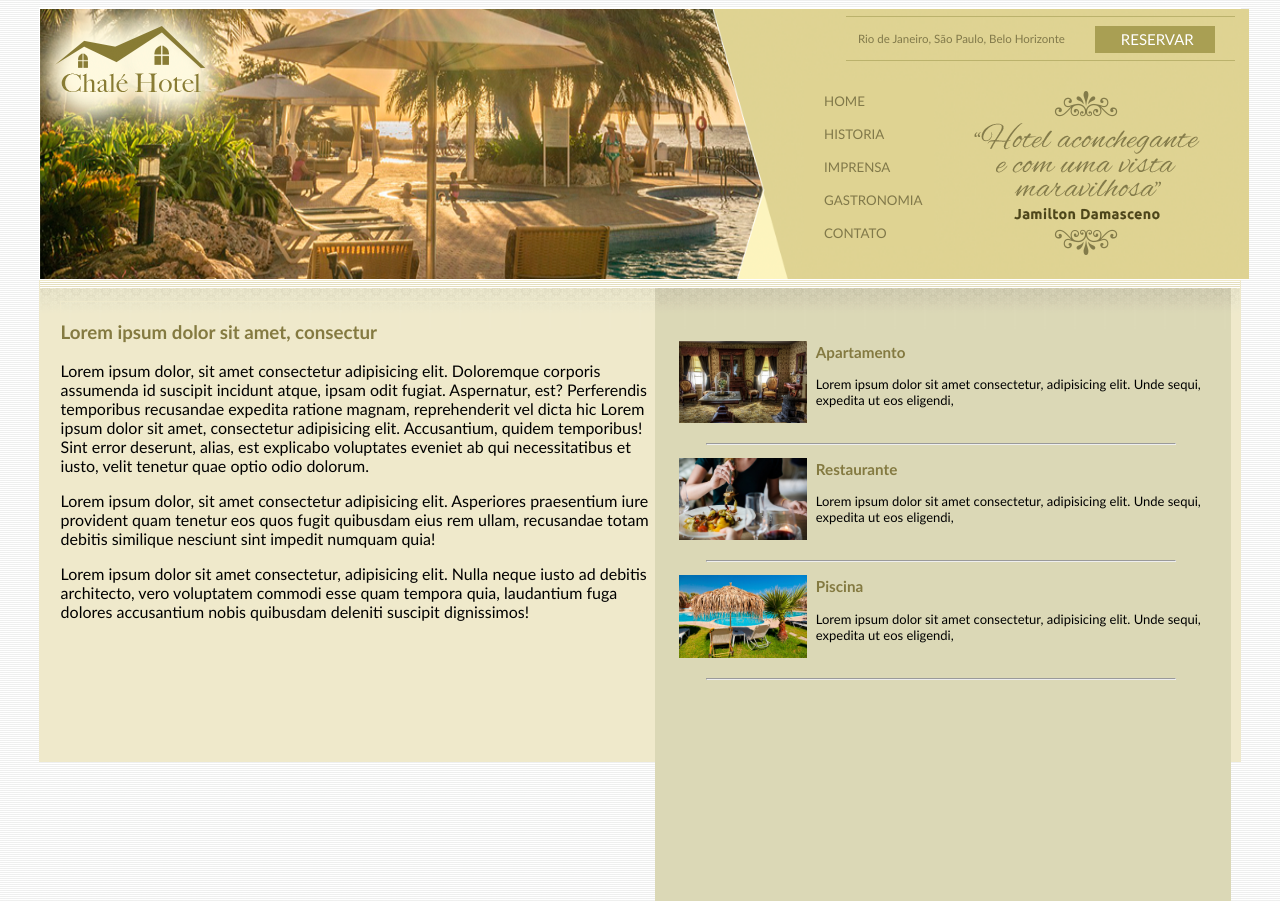
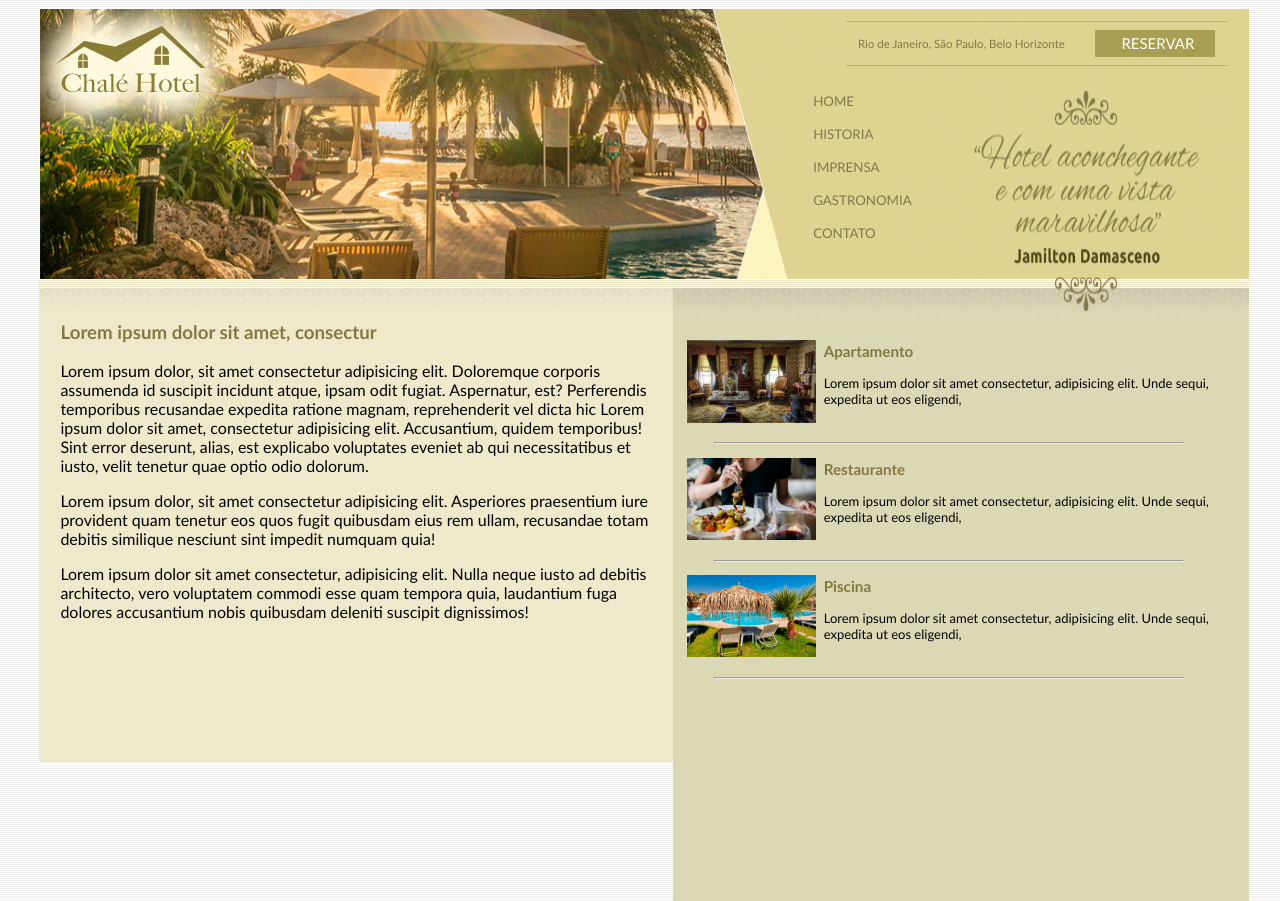
Before and after one commit to Italo-Schezar/Chale_hotel, a plain HTML site: page Projeto/index.html in a window 1280 px wide. Drawn offline with Linux system fonts and the light colour scheme.

Commit message:
Skin_3
Layout liquido undone

```diff
--- a/Css externo/estilo.css
+++ b/Css externo/estilo.css
@@ -24,7 +24,7 @@ body {
 }
 
 #cabecalho>ul a {
-    width: 130px;
+    width: 20%;
     height: 33px;
     display: block;
     color:rgb(129, 121, 74);
@@ -36,7 +36,7 @@ body {
     position: relative;
     z-index: 2;
     background: rgb(223, 211, 146);
-    margin-left: 20px;
+    margin-left: 2%;
 }
 
 #cabecalho > ul > li a:hover {
@@ -53,12 +53,12 @@ body {
     position: absolute;
     font-size: 11.5px;
     margin-left: 63%;
-    margin-top: -18%;
+    margin-top: -225px;
     border-top: 1px solid rgb(187, 178, 108);
     border-bottom: 1px solid rgb(187, 178, 108);
     padding: 15px 12px;
     text-indent: 0px;
-    width: 365px;
+    width: 28%;
     color: rgb(129, 121, 74);
     z-index: 3;
 }
@@ -66,13 +66,13 @@ body {
 #reserva a {
     border: 1px solid rgb(169, 159, 83);
     padding: 10px 20px;
-    margin-left: 30px;
+    margin-left: 8%;
     text-decoration: none;
     font-size: 15px;
     line-height: 5px;
     text-indent: 5px;
     position: absolute;
-    margin-top: -5.45px;
+    margin-top: -1.8%;
     background-color: rgb(169, 159, 83);
     color: #fff;
 }
@@ -92,7 +92,7 @@ img#img_2{
     margin-top: 6.4%;
     z-index: 2;
     width: 226px;
-    height: 164px;
+    height: 27.5%;
 }
 
 img#img_3{
@@ -131,7 +131,7 @@ img#img_4{
     border: 1px solid rgb(239, 233, 203);
     width: 50%;
     height: 90%;
-    margin: 20px;
+    margin: 1.65%;
 }
 
 #conteudo h3 {
@@ -145,9 +145,9 @@ img#img_4{
 #descrição{
     width: 45%;
     height: 77.5%;
-    margin: 20px;
+    margin: 1.65%;
     position: absolute;
-    margin-left: 38.45em;
+    margin-left: 49.5%;
     margin-top: -29.6em;
     background: rgb(219, 216, 182) url(../imagens/bg-area-lateral.png) repeat-x;
 }
@@ -155,8 +155,8 @@ img#img_4{
 #conteudo_2 {
     border: 1px solid rgb(219, 216, 182);
     width: 92%;
-    height: 85%;
-    margin: 20px;
+    height: 220px;
+    margin: 1.65%;
     margin-top: 45px;
 }
 
@@ -177,7 +177,7 @@ img#img_4{
 
 img#img_5{
     position: absolute;
-    width: 128px;
+    width: 22.5%;
     height: 82.4px;
     margin-left: -137px;
     margin-top: -2px;
```
